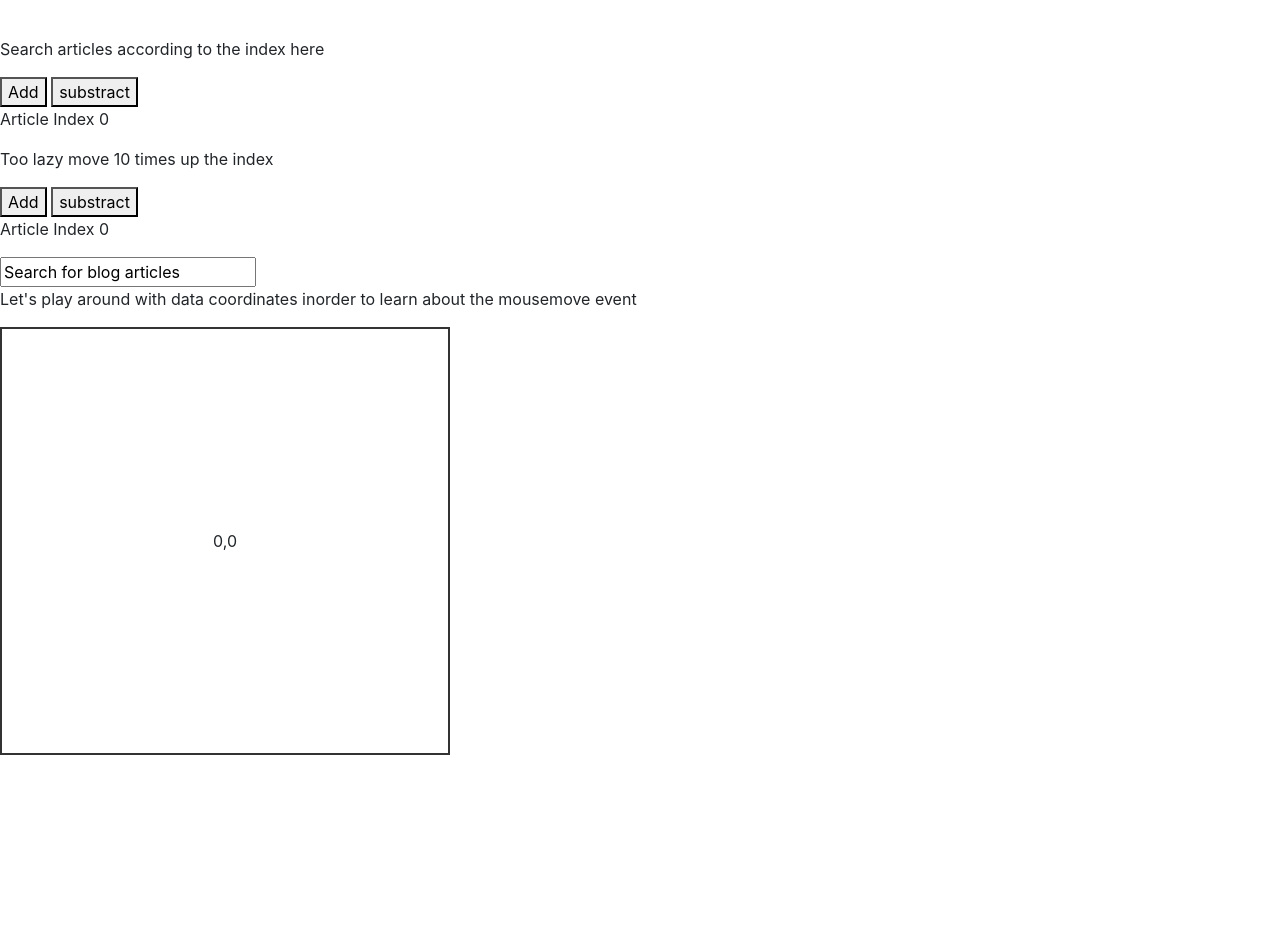
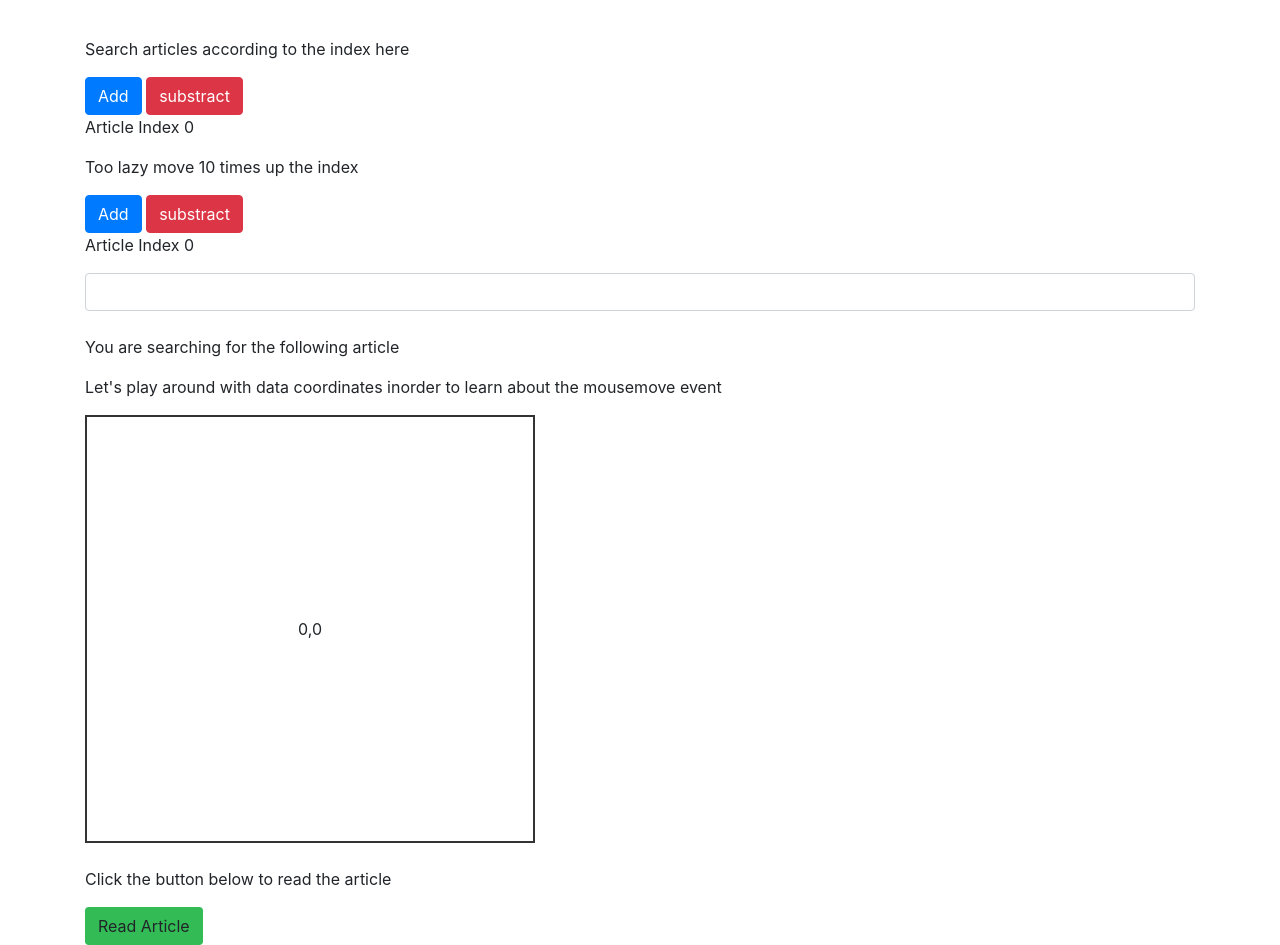
Before and after one commit to Lornakimani62/Learning-Vue-Js, a plain HTML site: page index.html in a window 1280 px wide. Shown: the part 139-1084 px from the top of the page. Before the commit the page ends 894 px from the top, so only its background shows below. Drawn offline with nearby package versions, Linux system fonts and the light colour scheme.

Commit message:
Learning about v-bind and its advantages

```diff
--- a/Script.js
+++ b/Script.js
@@ -7,7 +7,8 @@ var vm = new Vue({
         x:0,
         y:0,
         website:'https://www.bbc.com',
-        search:'Search for blog articles',
+        search:'',
+        read:true,
         objectArray:[
         {title:"Today's highlights", number:12},
         {title:"Last Week Highlights", number:10},
@@ -38,4 +39,11 @@ var vm = new Vue({
 
 
     },
+    computed: {
+        computedClasses:function(){
+            return {
+                readArticle: this.read
+            }
+        }
+    },
     });
--- a/index.html
+++ b/index.html
@@ -1,11 +1,18 @@
-<html>
+<!doctype html>
+<html lang="en">
     <head>
         <title>Blog Test</title>
+        <meta charset="utf-8">
+       <meta name="viewport" content="width=device-width, initial-scale=1, shrink-to-fit=no">
+
+       <!-- Bootstrap CSS -->
+       <link rel="stylesheet" href="https://stackpath.bootstrapcdn.com/bootstrap/4.3.1/css/bootstrap.min.css"  crossorigin="anonymous">
+
         <link href="styles.css" rel="stylesheet"/>
-        <link rel="stylesheet" href="https://stackpath.bootstrapcdn.com/bootstrap/4.3.1/css/bootstrap.min.css" integrity="sha384-ggOyR0iXCbMQv3Xipma34MD+dH/1fQ784/j6cY/iJTQUOhcWr7x9JvoRxT2MZw1T" crossorigin="anonymous">
         <script src="https://cdn.jsdelivr.net/npm/vue@2.6.10/dist/vue.js"></script>
     </head>
         <body>
+            <div class="container">
             <div id="Blog">
 
                 <!-- Learning about displaying data from the data object using vuejs -->
@@ -17,20 +24,27 @@
                 <p>Access latest news here <a @click.prevent="alert" :href="website">BBC</a></p><br>
                 <p>Search articles according to the index here</p>
                 <!--  Learning about v-on directive click events that call a given function when clicked. These functions are defined in the methods objects of the vue instance-->
-                <button v-on:click='add(1)'>Add</button>
-                <button v-on:dblclick='substract(1)'>substract</button>
+                <button v-on:click='add(1)' class="btn btn-primary">Add</button>
+                <button v-on:dblclick='substract(1)' class="btn btn-danger">substract</button>
                 <p>Article Index {{number}}</p>
                 <p>Too lazy move 10 times up the index</p>
-                <button v-on:click='add(10)'>Add</button>
+                <button v-on:click='add(10)' class="btn btn-primary">Add</button>
                 <!--  listening to doubleclicks-->
-                <button v-on:dblclick='substract(10)'>substract</button>
+                <button v-on:dblclick='substract(10)'class="btn btn-danger">substract</button>
                 <p>Article Index {{number}}</p>
                 <!--  Learning about other eventlisteners like the keyboard keyups that can as well be modified to listen to specific keys-->
-                <input type="text" :value="search" v-show=true @keyup.enter="searching" >
+                <input class="form-control" type="text" v-show=true @keyup.enter="searching" v-model="search"><br>
+                <p>You are searching for the following article {{search}}</p>
                 <p> Let's play around with data coordinates inorder to learn about the mousemove event</p>
                 <!--  Learning about the mousemove event that detects movement of the mouse button-->
-                <div id="canvas" v-on:mousemove="updateXY">{{x}},{{y}}</div>
+                <div id="canvas" v-on:mousemove="updateXY">{{x}},{{y}}</div><br>
+                <!--  using v-bind to create dynamic classes that change sytles based on user input-->
+                <p>Click the button below to read the article</p>
+                <div :class="computedClasses" @click="read=!read">
+                    <button id="read" class="btn btn" >Read Article</button>
+                </div>
             </div>
             <script src="Script.js" type="text/javascript"></script>
+        </div>
         </body>
 </html>
--- a/styles.css
+++ b/styles.css
@@ -4,3 +4,11 @@
     text-align: center;
     border: 2px solid #333;
 }
+
+#read{
+    background: blue;
+}
+
+.readArticle #read{
+    background: #33bb55
+}
```
